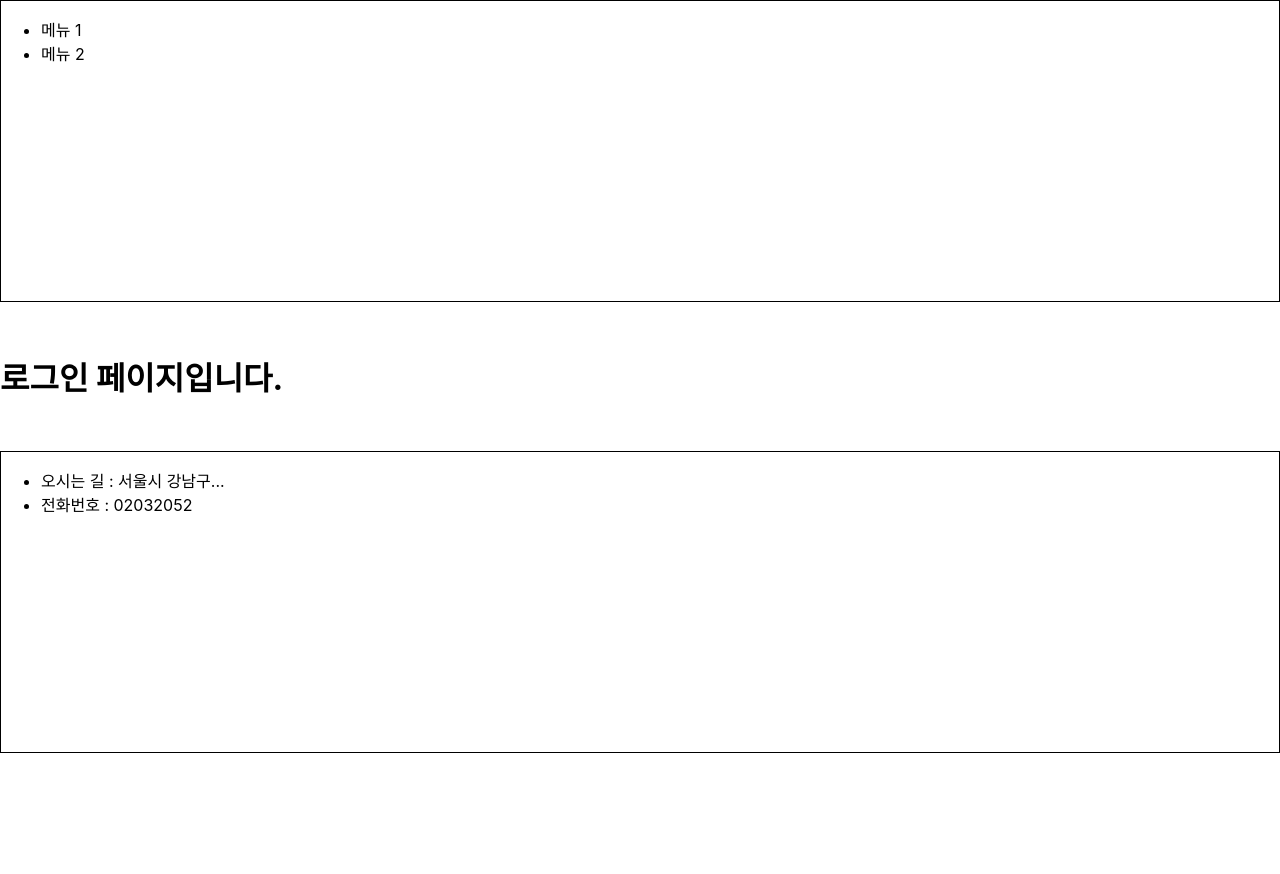
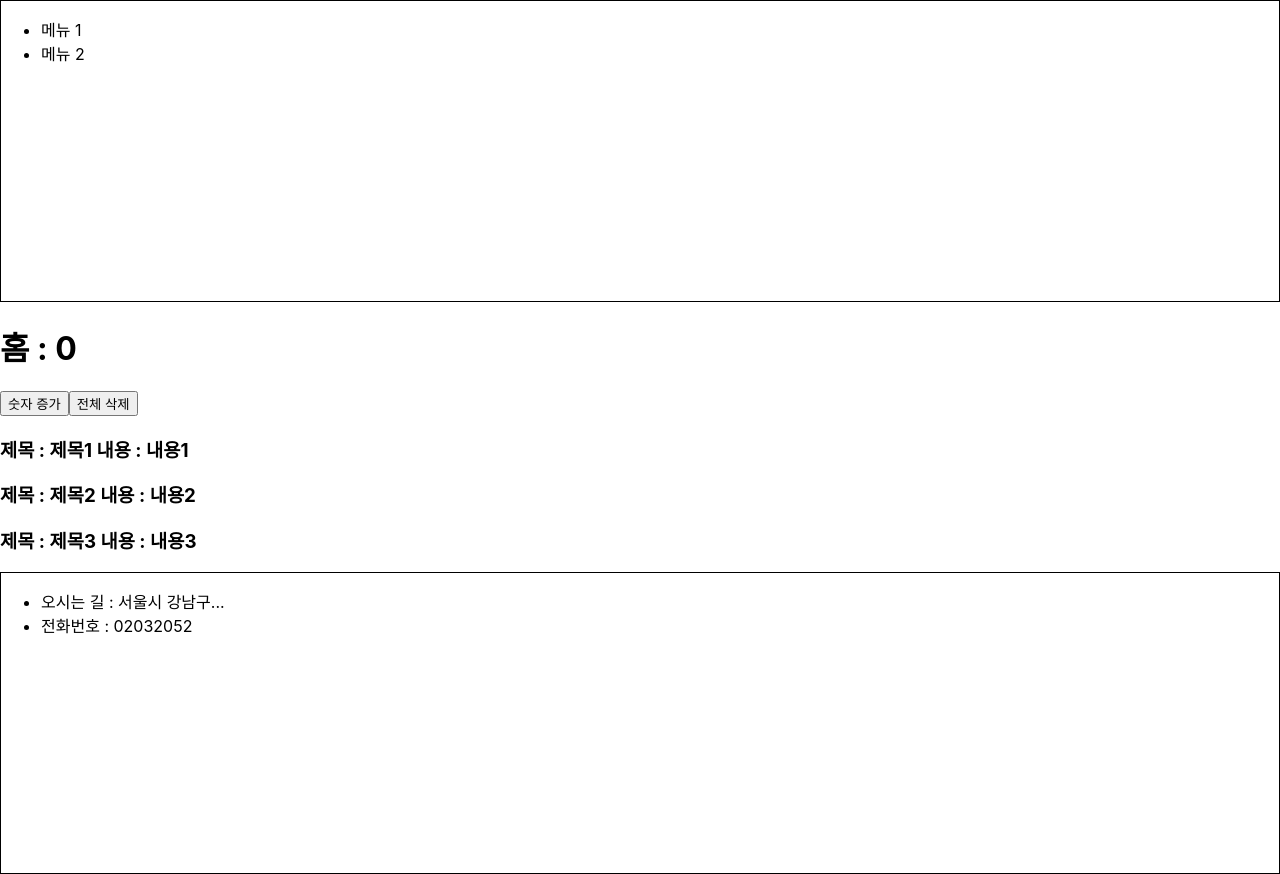
Before and after one commit to Griotold/my-app, a React (Create React App) app: page / in a window 1280 px wide. Before the commit the page ends 800 px from the top, so only its background shows below. Built offline with nearby package versions, Linux system fonts and the light colour scheme.

Commit message:
props 변수 passing하기 완료

```diff
--- a/src/App.js
+++ b/src/App.js
@@ -3,11 +3,12 @@
 import React, { useEffect, useState, useMemo, useRef, createRef } from 'react';
 
 import LoginPage from './pages/LoginPage';
+import HomePage from './pages/HomePage';
 
 function App() {
     return (
         <div>
-            <LoginPage />
+            <HomePage />
         </div>
     );
 }
--- a/src/components/Footer.js
+++ b/src/components/Footer.js
@@ -4,19 +4,19 @@
 // 하나의 컴포넌트를 생성 -> 재사용 하려고
 // styled-components => js와 css를 하나의 파일로 관리
 // 해당 컴포넌트는 이 파일만 보면 된다.
-const FooterList = styled.div`
+const StyledFooterDiv = styled.div`
     border: 1px solid black;
     height: 300px;
 `;
 
 const Footer = () => {
     return (
-        <FooterList>
+        <StyledFooterDiv>
             <ul>
                 <li>오시는 길 : 서울시 강남구...</li>
                 <li>전화번호 : 02032052</li>
             </ul>
-        </FooterList>
+        </StyledFooterDiv>
     );
 };
 
--- a/src/components/Header.js
+++ b/src/components/Header.js
@@ -4,19 +4,19 @@
 // 하나의 컴포넌트를 생성 -> 재사용 하려고
 // styled-components => js와 css를 하나의 파일로 관리
 // 해당 컴포넌트는 이 파일만 보면 된다.
-const HeaderList = styled.div`
+const StyledHeaderDiv = styled.div`
     border: 1px solid black;
     height: 300px;
 `;
 
 const Header = () => {
     return (
-        <HeaderList>
+        <StyledHeaderDiv>
             <ul>
                 <li>메뉴 1</li>
                 <li>메뉴 2</li>
             </ul>
-        </HeaderList>
+        </StyledHeaderDiv>
     );
 };
 
--- /dev/null
+++ b/src/components/home/Home.js
@@ -0,0 +1,21 @@
+import React from 'react';
+
+const Home = (props) => {
+    // 구조 분할 할당
+    const { boards, setBoards, number, setNumber } = props;
+
+    return (
+        <div>
+            <h1>홈 : {number} </h1>
+            <button onClick={() => setNumber(number + 1)}>숫자 증가</button>
+            <button onClick={() => setBoards([])}>전체 삭제</button>
+            {boards.map((board) => (
+                <h3>
+                    제목 : {board.title} 내용 : {board.content}
+                </h3>
+            ))}
+        </div>
+    );
+};
+
+export default Home;
--- a/src/components/login/Login.js
+++ b/src/components/login/Login.js
@@ -1,15 +1,15 @@
 import React from 'react';
 import styled from 'styled-components';
 
-const LoginBox = styled.div`
+const StyledLoginDiv = styled.div`
     padding: 30px 0 30px 0;
 `;
 
 const Login = () => {
     return (
-        <LoginBox>
+        <StyledLoginDiv>
             <h1>로그인 페이지입니다.</h1>
-        </LoginBox>
+        </StyledLoginDiv>
     );
 };
 
--- a/src/pages/HomePage.js
+++ b/src/pages/HomePage.js
@@ -0,0 +1,36 @@
+import React, { useEffect, useState } from 'react';
+import Header from '../components/Header';
+import Footer from '../components/Footer';
+import Home from '../components/home/Home';
+
+const HomePage = () => {
+    // http 요청
+    const [boards, setBoards] = useState([]);
+    const [number, setNumber] = useState(0);
+
+    useEffect(() => {
+        // 다운로드 가정
+        let data = [
+            { id: 1, title: '제목1', content: '내용1' },
+            { id: 2, title: '제목2', content: '내용2' },
+            { id: 3, title: '제목3', content: '내용3' },
+        ];
+
+        setBoards([...data]);
+    }, []);
+
+    return (
+        <div>
+            <Header />
+            <Home
+                boards={boards}
+                setBoards={setBoards}
+                number={number}
+                setNumber={setNumber}
+            />
+            <Footer />
+        </div>
+    );
+};
+
+export default HomePage;
```
